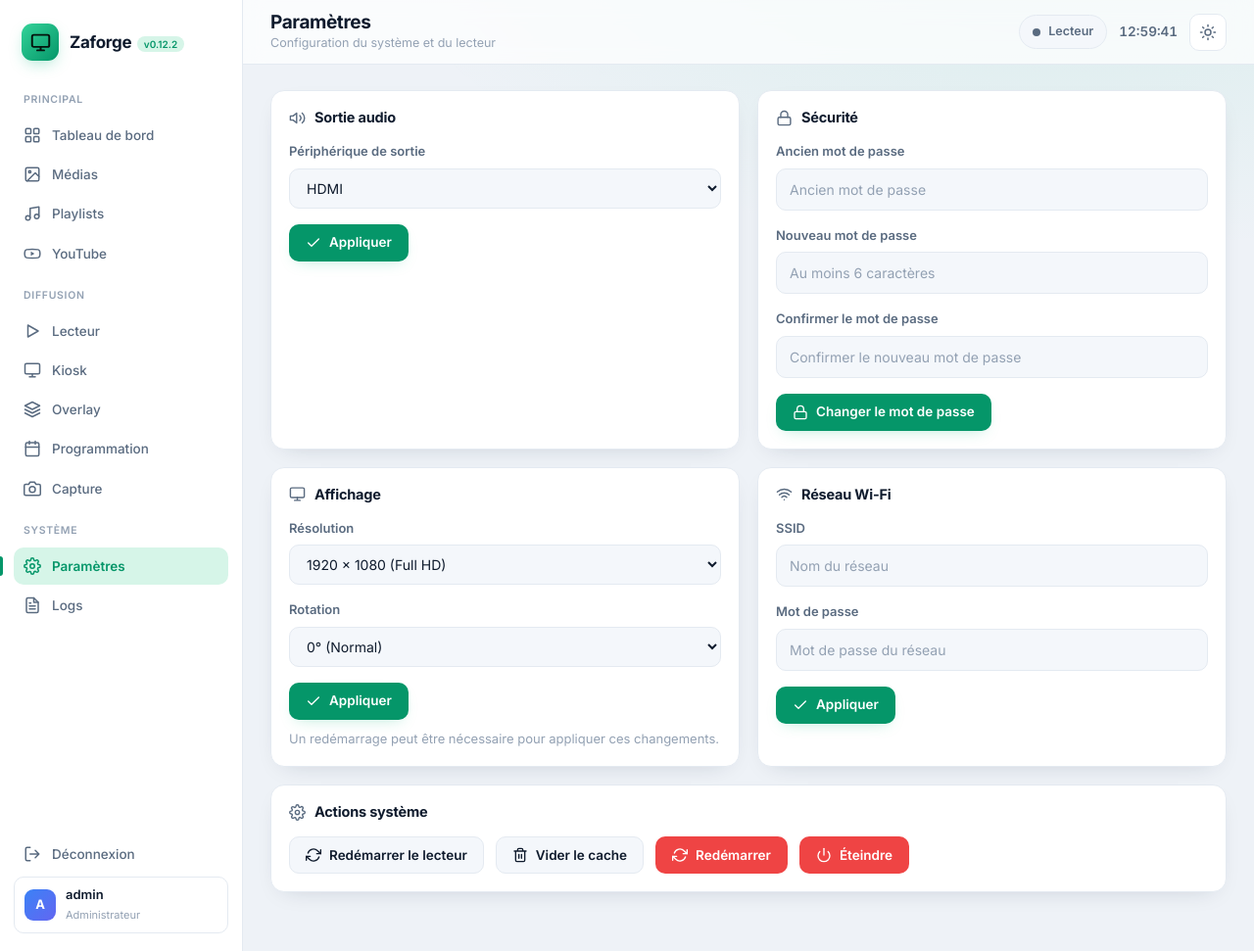
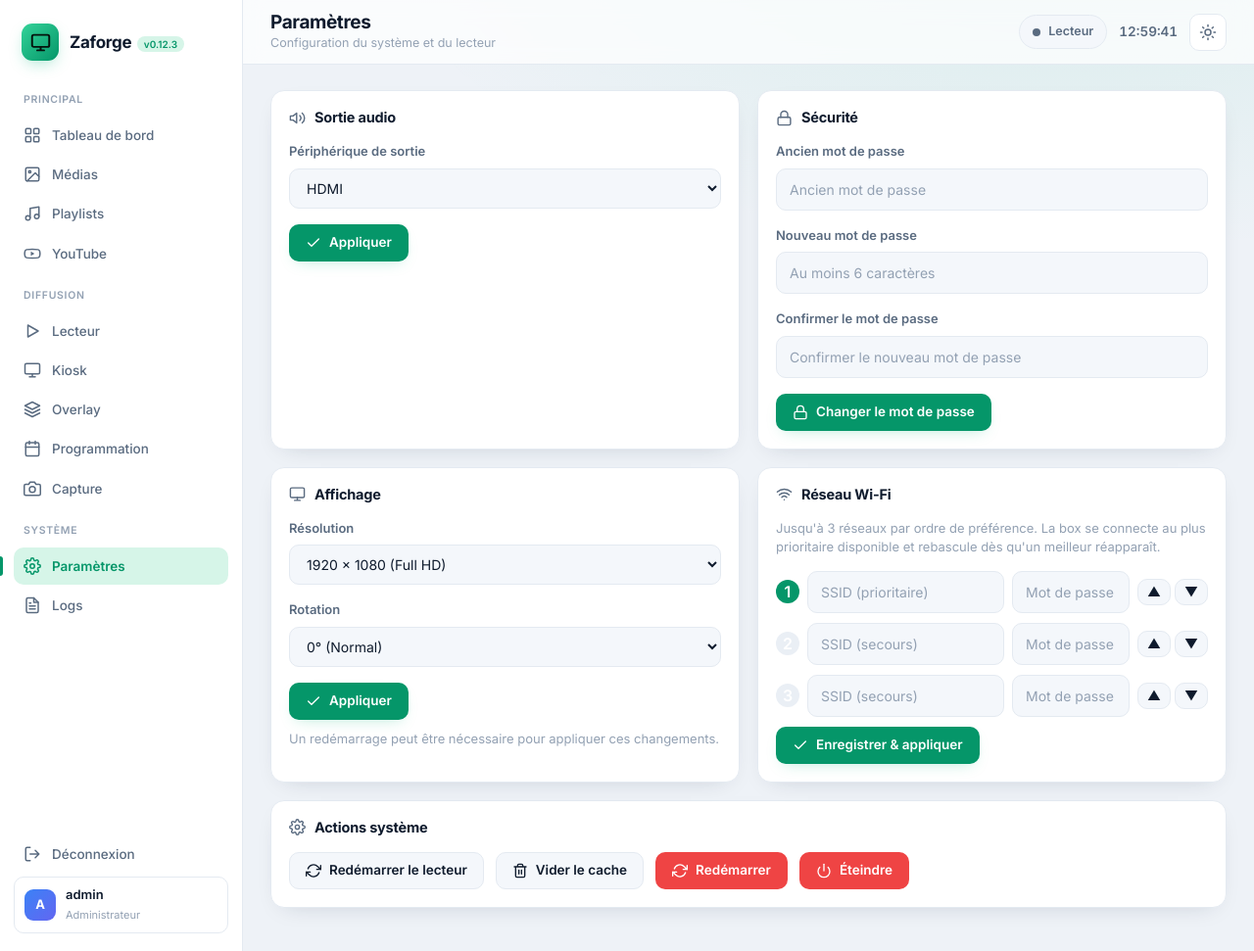
Before and after one commit to elkir0/Pi-Signage, a PHP site: page /requests/settings.php in a window 1280 px wide. Shown: the whole page at 98% size. Run offline with PHP 8.4, Linux system fonts and the light colour scheme; the visitor is signed in with stand-in values (Sample User, id 1); data that the repository does not hold is empty.

Commit message:
feat(wifi): UI 3 emplacements numérotés + reorder (settings), bump v0.12.3

```diff
--- a/web/assets/js/api.js
+++ b/web/assets/js/api.js
@@ -323,14 +323,14 @@ PiSignage.api = {
             });
         },
 
-        saveNetwork: function(ssid, password) {
+        getWifi: function() {
+            return PiSignage.api.request('/api/config.php?action=wifi');
+        },
+
+        saveWifi: function(networks) {
             return PiSignage.api.request('/api/config.php', {
                 method: 'POST',
-                body: JSON.stringify({
-                    type: 'network',
-                    ssid: ssid,
-                    password: password
-                })
+                body: JSON.stringify({ type: 'wifi', networks: networks })
             });
         }
     },
--- a/web/assets/js/init.js
+++ b/web/assets/js/init.js
@@ -24,6 +24,8 @@ document.addEventListener('DOMContentLoaded', function () {
     setupSystemHandlers();
     setupSettingsHandlers();
     setupLogsHandlers();
+
+    if (page === 'settings') run('wifi', () => window.loadWifiConfig && window.loadWifiConfig());
 
     console.log('PiSignage initialized (page: ' + (page || 'n/a') + ')');
 });
@@ -101,13 +103,68 @@ function setupSettingsHandlers() {
             showAlert(data.success ? 'Configuration sauvegardée' : ('Erreur : ' + data.message), data.success ? 'success' : 'error');
         } catch (e) { console.error(e); showAlert('Erreur de sauvegarde', 'error'); }
     };
-    window.saveNetworkConfig = async function () {
-        const s = document.getElementById('wifi-ssid'), p = document.getElementById('wifi-password');
-        if (!s) return;
-        if (!s.value) { showAlert('Entrez un SSID', 'error'); return; }
+    // --- Multi-WiFi (3 emplacements numérotés, ordre = préférence) ---
+    function renderWifiSlots(networks, connected) {
+        const host = document.getElementById('wifi-slots');
+        if (!host) return;
+        const esc = s => String(s).replace(/&/g, '&amp;').replace(/</g, '&lt;').replace(/>/g, '&gt;').replace(/"/g, '&quot;');
+        const bySlot = {};
+        (networks || []).forEach(n => { bySlot[n.slot] = n; });
+        let html = '';
+        for (let i = 1; i <= 3; i++) {
+            const n = bySlot[i] || {};
+            const ssid = n.ssid || '';
+            const has = !!n.has_password;
+            const isConn = ssid && connected && ssid === connected;
+            html += '<div class="wifi-slot" data-slot="' + i + '" style="display:flex;gap:8px;align-items:center;margin-bottom:10px;flex-wrap:wrap">'
+                + '<span class="wifi-badge" style="flex:none;width:24px;height:24px;border-radius:50%;display:inline-flex;align-items:center;justify-content:center;font-weight:600;color:#fff;background:' + (i === 1 ? 'var(--accent,#10b981)' : 'var(--surface-3,#334155)') + '">' + i + '</span>'
+                + '<input type="text" class="form-control wifi-ssid" style="flex:2;min-width:140px" placeholder="SSID ' + (i === 1 ? '(prioritaire)' : '(secours)') + '" value="' + esc(ssid) + '">'
+                + '<input type="password" class="form-control wifi-psk" autocomplete="new-password" style="flex:1;min-width:120px" placeholder="' + (has ? '••• inchangé' : 'Mot de passe') + '">'
+                + '<span class="wifi-conn" style="flex:none;color:var(--accent,#10b981);font-size:12px;font-weight:600;' + (isConn ? '' : 'display:none') + '">● connecté</span>'
+                + '<span style="flex:none;display:inline-flex;gap:4px">'
+                + '<button type="button" class="btn btn-secondary" style="padding:6px 9px" onclick="moveWifiSlot(' + i + ',-1)" title="Monter">▲</button>'
+                + '<button type="button" class="btn btn-secondary" style="padding:6px 9px" onclick="moveWifiSlot(' + i + ',1)" title="Descendre">▼</button>'
+                + '</span></div>';
+        }
+        host.innerHTML = html;
+    }
+
+    window.loadWifiConfig = async function () {
         try {
-            const data = await PiSignage.api.config.saveNetwork(s.value, p ? p.value : '');
-            showAlert(data.success ? 'Configuration WiFi sauvegardée' : ('Erreur : ' + data.message), data.success ? 'success' : 'error');
+            const data = await PiSignage.api.config.getWifi();
+            if (data.success && data.data) renderWifiSlots(data.data.networks, data.data.connected_ssid);
+        } catch (e) { console.error(e); }
+    };
+
+    // Réordonne en échangeant les valeurs (SSID + clé saisie + état) entre deux lignes.
+    window.moveWifiSlot = function (slot, dir) {
+        const host = document.getElementById('wifi-slots');
+        if (!host) return;
+        const rows = Array.from(host.querySelectorAll('.wifi-slot'));
+        const i = slot - 1, j = i + dir;
+        if (j < 0 || j >= rows.length) return;
+        const a = rows[i], b = rows[j];
+        const swapVal = sel => { const x = a.querySelector(sel), y = b.querySelector(sel); const t = x.value; x.value = y.value; y.value = t; };
+        swapVal('.wifi-ssid'); swapVal('.wifi-psk');
+        const pa = a.querySelector('.wifi-psk'), pb = b.querySelector('.wifi-psk');
+        const tp = pa.getAttribute('placeholder'); pa.setAttribute('placeholder', pb.getAttribute('placeholder')); pb.setAttribute('placeholder', tp);
+        const ca = a.querySelector('.wifi-conn'), cb = b.querySelector('.wifi-conn');
+        const td = ca.style.display; ca.style.display = cb.style.display; cb.style.display = td;
+    };
+
+    window.saveWifiConfig = async function () {
+        const host = document.getElementById('wifi-slots');
+        if (!host) return;
+        const rows = Array.from(host.querySelectorAll('.wifi-slot'));
+        const networks = rows.map(r => ({
+            ssid: r.querySelector('.wifi-ssid').value.trim(),
+            psk: r.querySelector('.wifi-psk').value
+        })).filter(n => n.ssid !== '');
+        if (networks.length === 0) { showAlert('Renseignez au moins un réseau', 'error'); return; }
+        try {
+            const data = await PiSignage.api.config.saveWifi(networks);
+            showAlert(data.success ? 'WiFi appliqué' : ('Erreur : ' + data.message), data.success ? 'success' : 'error');
+            if (data.success && data.data) renderWifiSlots(data.data.networks, data.data.connected_ssid);
         } catch (e) { console.error(e); showAlert('Erreur de sauvegarde', 'error'); }
     };
 }
--- a/web/settings.php
+++ b/web/settings.php
@@ -107,18 +107,14 @@ $mustChange = !empty($_SESSION['must_change_password']);
                 <div class="card-head">
                     <h2 class="card-title"><?= icon('wifi') ?>Réseau Wi-Fi</h2>
                 </div>
-                <form id="network-form" autocomplete="off" onsubmit="return false;">
-                    <div class="form-group">
-                        <label for="wifi-ssid">SSID</label>
-                        <input type="text" class="form-control" id="wifi-ssid" placeholder="Nom du réseau">
-                    </div>
-                    <div class="form-group">
-                        <label for="wifi-password">Mot de passe</label>
-                        <input type="password" class="form-control" id="wifi-password"
-                               placeholder="Mot de passe du réseau" autocomplete="new-password">
-                    </div>
-                    <button type="button" class="btn btn-primary" onclick="saveNetworkConfig()">
-                        <?= icon('check') ?>Appliquer
+                <p style="color:var(--text-faint);font-size:13px;margin:0 0 14px">
+                    Jusqu'à 3 réseaux par ordre de préférence. La box se connecte au plus prioritaire
+                    disponible et rebascule dès qu'un meilleur réapparaît.
+                </p>
+                <form id="wifi-form" autocomplete="off" onsubmit="return false;">
+                    <div id="wifi-slots"><!-- rempli par loadWifiConfig() --></div>
+                    <button type="button" class="btn btn-primary" onclick="saveWifiConfig()">
+                        <?= icon('check') ?>Enregistrer &amp; appliquer
                     </button>
                 </form>
             </div>
--- a/web/version.php
+++ b/web/version.php
@@ -4,6 +4,6 @@
 // NB: bumping this string busts the ?v= cache for ALL css/js assets. ALWAYS bump it
 // when shipping a JS change, or browsers keep stale modules (e.g. the CSRF fetch
 // interceptor added to core.js without a bump caused 403s on every mutating POST).
-if (!defined('PISIGNAGE_VERSION'))     { define('PISIGNAGE_VERSION', 'v0.12.2'); }
+if (!defined('PISIGNAGE_VERSION'))     { define('PISIGNAGE_VERSION', 'v0.12.3'); }
 if (!defined('PISIGNAGE_VERSION_NUM')) { define('PISIGNAGE_VERSION_NUM', ltrim(PISIGNAGE_VERSION, 'vV')); }
 if (!defined('ASSET_VERSION'))         { define('ASSET_VERSION', PISIGNAGE_VERSION_NUM); }
```
